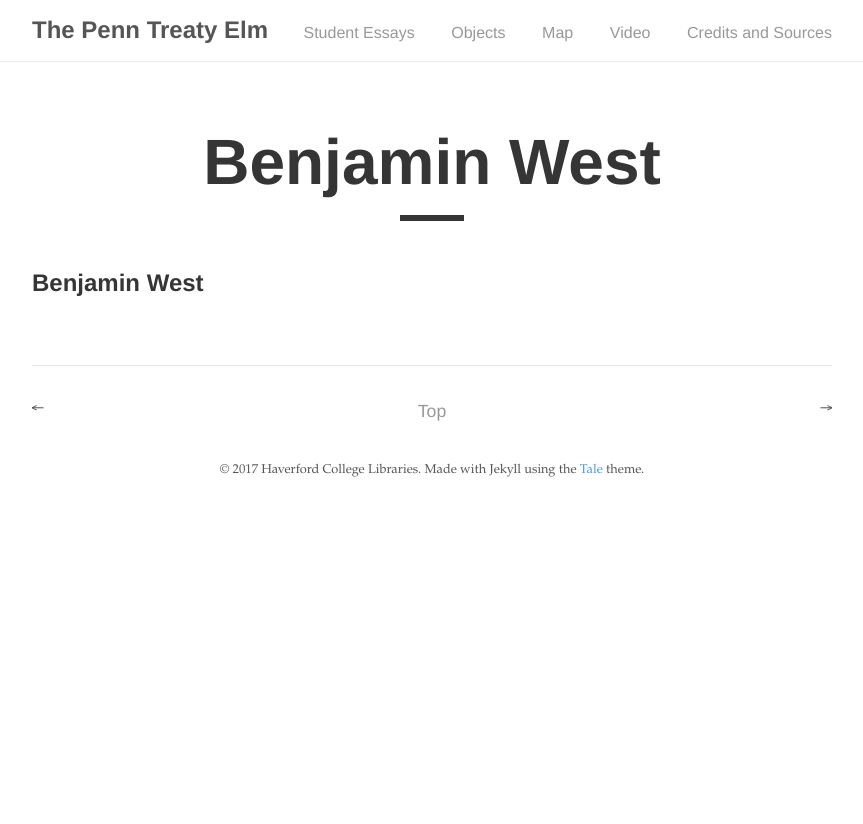
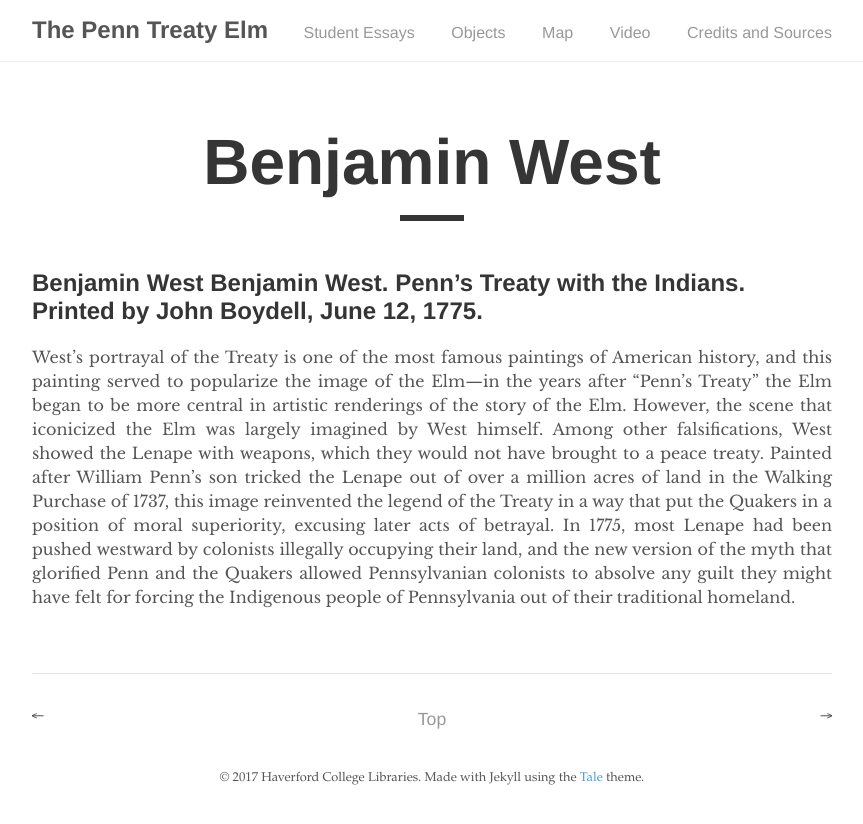
Before and after one commit to mzarafon/penn-treaty-elm, a Jekyll site: the page built from _posts/2017-10-04-benjamin_west.md, in a window 1280 px wide. Shown: the top 824 px of the page, without its empty margins (208-1071 px from the left). Built offline with Jekyll 4.4.1, drawn with Linux system fonts in a browser that asks for light colours.

Commit message:
Update 2017-10-04-benjamin_west.md

```diff
--- a/_posts/2017-10-04-benjamin_west.md
+++ b/_posts/2017-10-04-benjamin_west.md
@@ -3,4 +3,6 @@
 title: "Benjamin West"
 ---
 
-## Benjamin West
+## Benjamin West Benjamin West. Penn’s Treaty with the Indians. Printed by John Boydell, June 12, 1775.
+
+West’s portrayal of the Treaty is one of the most famous paintings of American history, and this painting served to popularize the image of the Elm—in the years after “Penn’s Treaty” the Elm began to be more central in artistic renderings of the story of the Elm. However, the scene that iconicized the Elm was largely imagined by West himself. Among other falsifications, West showed the Lenape with weapons, which they would not have brought to a peace treaty. Painted after William Penn’s son tricked the Lenape out of over a million acres of land in the Walking Purchase of 1737, this image reinvented the legend of the Treaty in a way that put the Quakers in a position of moral superiority, excusing later acts of betrayal. In 1775, most Lenape had been pushed westward by colonists illegally occupying their land, and the new version of the myth that glorified Penn and the Quakers allowed Pennsylvanian colonists to absolve any guilt they might have felt for forcing the Indigenous people of Pennsylvania out of their traditional homeland.
```
